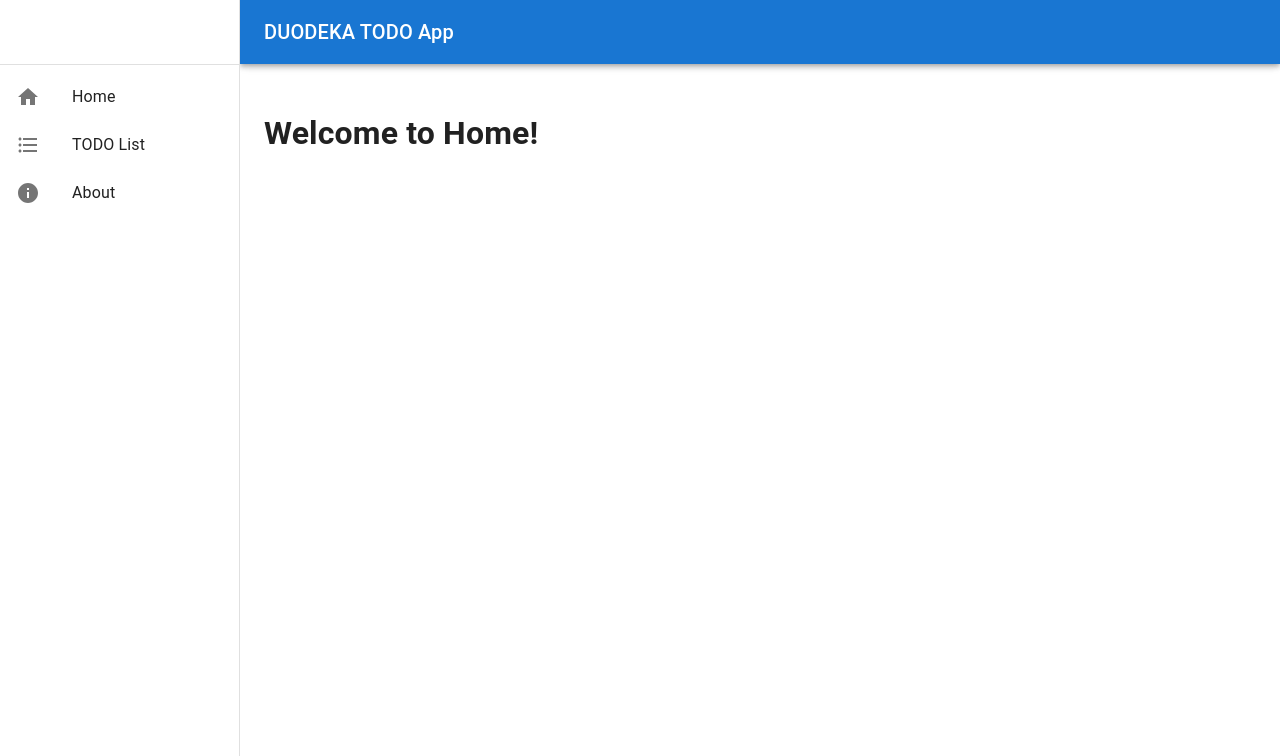
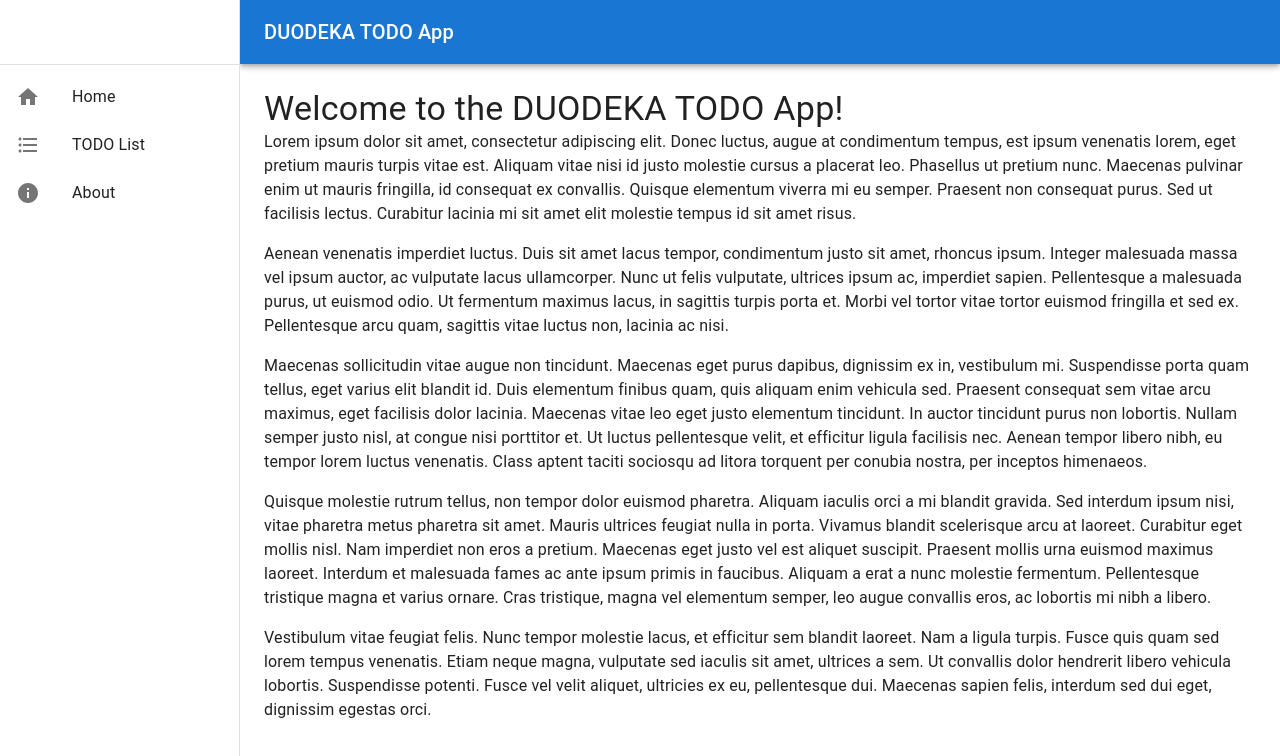
Before and after one commit to MPFGlaser/assessment-duodeka-todo, a React (Vite) app: page / in a window 1280 px wide. Shown: the top 756 px of the page. Built offline with nearby package versions, Linux system fonts and the light colour scheme.

Commit message:
feat: add dummy text

```diff
--- a/src/routes/about/about.tsx
+++ b/src/routes/about/about.tsx
@@ -1,3 +1,4 @@
+import { Typography } from '@mui/material';
 import styles from './about.module.scss';
 
 /* eslint-disable-next-line */
@@ -6,7 +7,63 @@ export interface AboutProps {}
 export function About(props: AboutProps) {
   return (
     <div className={styles['container']}>
-      <h1>Welcome to About!</h1>
+      <Typography variant="h4">About us</Typography>
+
+      <Typography paragraph>
+        Lorem ipsum dolor sit amet, consectetur adipiscing elit. Donec luctus,
+        augue at condimentum tempus, est ipsum venenatis lorem, eget pretium
+        mauris turpis vitae est. Aliquam vitae nisi id justo molestie cursus a
+        placerat leo. Phasellus ut pretium nunc. Maecenas pulvinar enim ut
+        mauris fringilla, id consequat ex convallis. Quisque elementum viverra
+        mi eu semper. Praesent non consequat purus. Sed ut facilisis lectus.
+        Curabitur lacinia mi sit amet elit molestie tempus id sit amet risus.
+      </Typography>
+
+      <Typography paragraph>
+        Aenean venenatis imperdiet luctus. Duis sit amet lacus tempor,
+        condimentum justo sit amet, rhoncus ipsum. Integer malesuada massa vel
+        ipsum auctor, ac vulputate lacus ullamcorper. Nunc ut felis vulputate,
+        ultrices ipsum ac, imperdiet sapien. Pellentesque a malesuada purus, ut
+        euismod odio. Ut fermentum maximus lacus, in sagittis turpis porta et.
+        Morbi vel tortor vitae tortor euismod fringilla et sed ex. Pellentesque
+        arcu quam, sagittis vitae luctus non, lacinia ac nisi.
+      </Typography>
+
+      <Typography paragraph>
+        Maecenas sollicitudin vitae augue non tincidunt. Maecenas eget purus
+        dapibus, dignissim ex in, vestibulum mi. Suspendisse porta quam tellus,
+        eget varius elit blandit id. Duis elementum finibus quam, quis aliquam
+        enim vehicula sed. Praesent consequat sem vitae arcu maximus, eget
+        facilisis dolor lacinia. Maecenas vitae leo eget justo elementum
+        tincidunt. In auctor tincidunt purus non lobortis. Nullam semper justo
+        nisl, at congue nisi porttitor et. Ut luctus pellentesque velit, et
+        efficitur ligula facilisis nec. Aenean tempor libero nibh, eu tempor
+        lorem luctus venenatis. Class aptent taciti sociosqu ad litora torquent
+        per conubia nostra, per inceptos himenaeos.
+      </Typography>
+
+      <Typography paragraph>
+        Quisque molestie rutrum tellus, non tempor dolor euismod pharetra.
+        Aliquam iaculis orci a mi blandit gravida. Sed interdum ipsum nisi,
+        vitae pharetra metus pharetra sit amet. Mauris ultrices feugiat nulla in
+        porta. Vivamus blandit scelerisque arcu at laoreet. Curabitur eget
+        mollis nisl. Nam imperdiet non eros a pretium. Maecenas eget justo vel
+        est aliquet suscipit. Praesent mollis urna euismod maximus laoreet.
+        Interdum et malesuada fames ac ante ipsum primis in faucibus. Aliquam a
+        erat a nunc molestie fermentum. Pellentesque tristique magna et varius
+        ornare. Cras tristique, magna vel elementum semper, leo augue convallis
+        eros, ac lobortis mi nibh a libero.
+      </Typography>
+
+      <Typography paragraph>
+        Vestibulum vitae feugiat felis. Nunc tempor molestie lacus, et efficitur
+        sem blandit laoreet. Nam a ligula turpis. Fusce quis quam sed lorem
+        tempus venenatis. Etiam neque magna, vulputate sed iaculis sit amet,
+        ultrices a sem. Ut convallis dolor hendrerit libero vehicula lobortis.
+        Suspendisse potenti. Fusce vel velit aliquet, ultricies ex eu,
+        pellentesque dui. Maecenas sapien felis, interdum sed dui eget,
+        dignissim egestas orci.
+      </Typography>
     </div>
   );
 }
--- a/src/routes/home/home.tsx
+++ b/src/routes/home/home.tsx
@@ -1,3 +1,4 @@
+import { Typography } from '@mui/material';
 import styles from './home.module.scss';
 
 /* eslint-disable-next-line */
@@ -6,7 +7,63 @@ export interface HomeProps {}
 export function Home(props: HomeProps) {
   return (
     <div className={styles['container']}>
-      <h1>Welcome to Home!</h1>
+      <Typography variant="h4">Welcome to the DUODEKA TODO App!</Typography>
+
+      <Typography paragraph>
+        Lorem ipsum dolor sit amet, consectetur adipiscing elit. Donec luctus,
+        augue at condimentum tempus, est ipsum venenatis lorem, eget pretium
+        mauris turpis vitae est. Aliquam vitae nisi id justo molestie cursus a
+        placerat leo. Phasellus ut pretium nunc. Maecenas pulvinar enim ut
+        mauris fringilla, id consequat ex convallis. Quisque elementum viverra
+        mi eu semper. Praesent non consequat purus. Sed ut facilisis lectus.
+        Curabitur lacinia mi sit amet elit molestie tempus id sit amet risus.
+      </Typography>
+
+      <Typography paragraph>
+        Aenean venenatis imperdiet luctus. Duis sit amet lacus tempor,
+        condimentum justo sit amet, rhoncus ipsum. Integer malesuada massa vel
+        ipsum auctor, ac vulputate lacus ullamcorper. Nunc ut felis vulputate,
+        ultrices ipsum ac, imperdiet sapien. Pellentesque a malesuada purus, ut
+        euismod odio. Ut fermentum maximus lacus, in sagittis turpis porta et.
+        Morbi vel tortor vitae tortor euismod fringilla et sed ex. Pellentesque
+        arcu quam, sagittis vitae luctus non, lacinia ac nisi.
+      </Typography>
+
+      <Typography paragraph>
+        Maecenas sollicitudin vitae augue non tincidunt. Maecenas eget purus
+        dapibus, dignissim ex in, vestibulum mi. Suspendisse porta quam tellus,
+        eget varius elit blandit id. Duis elementum finibus quam, quis aliquam
+        enim vehicula sed. Praesent consequat sem vitae arcu maximus, eget
+        facilisis dolor lacinia. Maecenas vitae leo eget justo elementum
+        tincidunt. In auctor tincidunt purus non lobortis. Nullam semper justo
+        nisl, at congue nisi porttitor et. Ut luctus pellentesque velit, et
+        efficitur ligula facilisis nec. Aenean tempor libero nibh, eu tempor
+        lorem luctus venenatis. Class aptent taciti sociosqu ad litora torquent
+        per conubia nostra, per inceptos himenaeos.
+      </Typography>
+
+      <Typography paragraph>
+        Quisque molestie rutrum tellus, non tempor dolor euismod pharetra.
+        Aliquam iaculis orci a mi blandit gravida. Sed interdum ipsum nisi,
+        vitae pharetra metus pharetra sit amet. Mauris ultrices feugiat nulla in
+        porta. Vivamus blandit scelerisque arcu at laoreet. Curabitur eget
+        mollis nisl. Nam imperdiet non eros a pretium. Maecenas eget justo vel
+        est aliquet suscipit. Praesent mollis urna euismod maximus laoreet.
+        Interdum et malesuada fames ac ante ipsum primis in faucibus. Aliquam a
+        erat a nunc molestie fermentum. Pellentesque tristique magna et varius
+        ornare. Cras tristique, magna vel elementum semper, leo augue convallis
+        eros, ac lobortis mi nibh a libero.
+      </Typography>
+
+      <Typography paragraph>
+        Vestibulum vitae feugiat felis. Nunc tempor molestie lacus, et efficitur
+        sem blandit laoreet. Nam a ligula turpis. Fusce quis quam sed lorem
+        tempus venenatis. Etiam neque magna, vulputate sed iaculis sit amet,
+        ultrices a sem. Ut convallis dolor hendrerit libero vehicula lobortis.
+        Suspendisse potenti. Fusce vel velit aliquet, ultricies ex eu,
+        pellentesque dui. Maecenas sapien felis, interdum sed dui eget,
+        dignissim egestas orci.
+      </Typography>
     </div>
   );
 }
```
